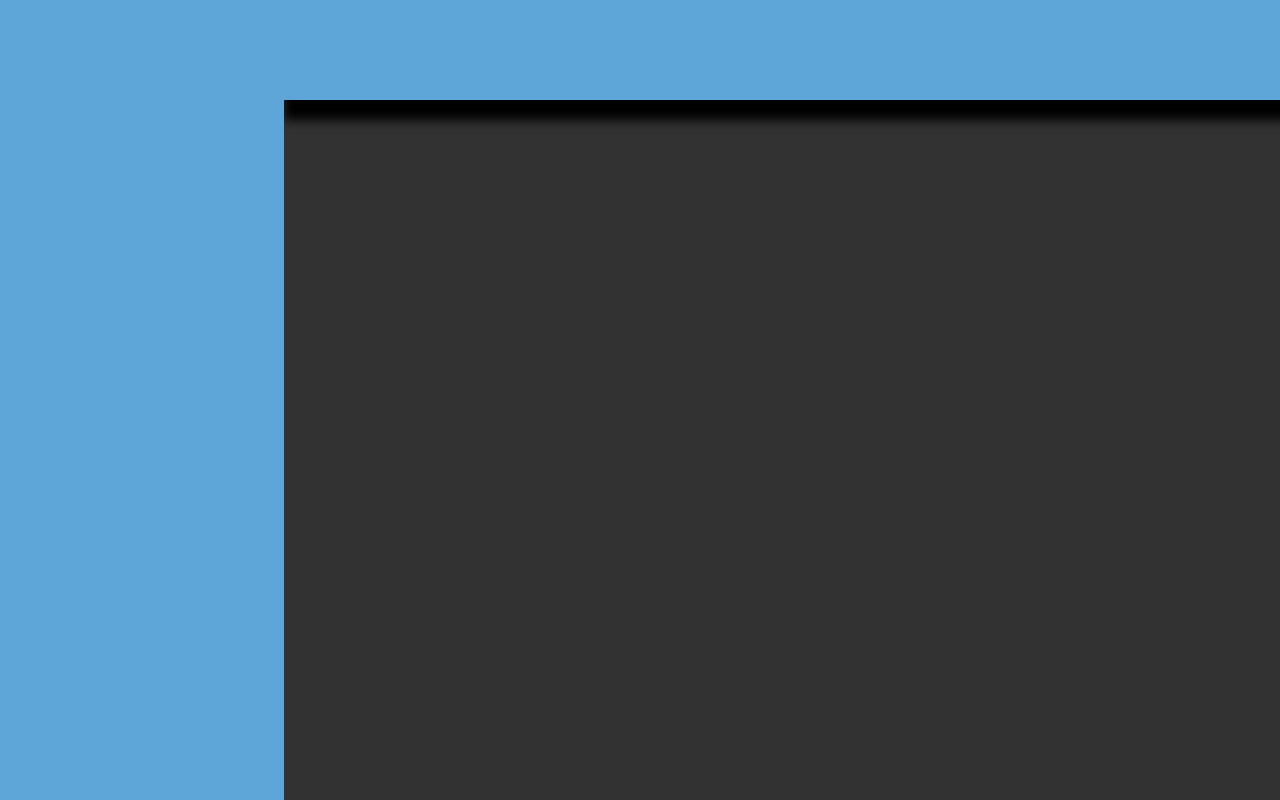
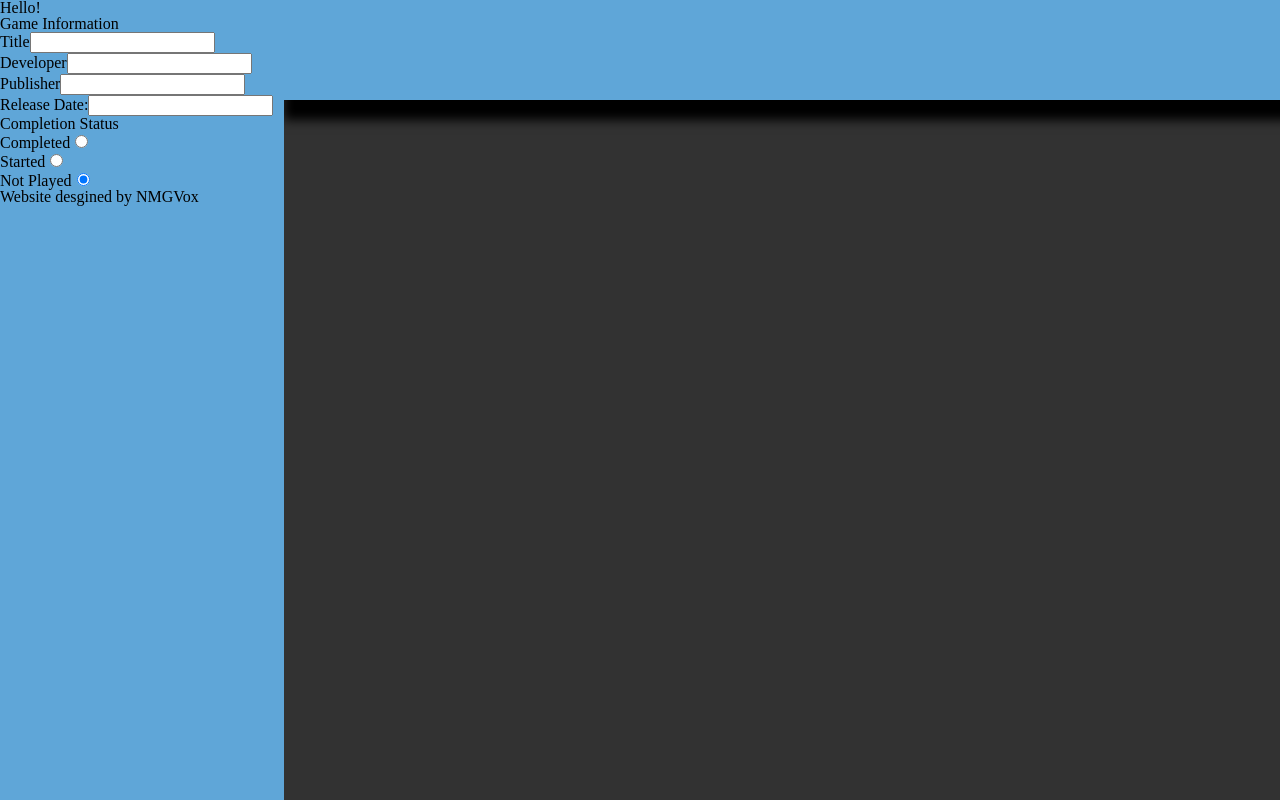
Before and after one commit to NMGVox/Video-Game-Library-App, a plain HTML site: page index.html in a window 1280 px wide. Drawn offline with Linux system fonts and the light colour scheme.

Commit message:
Add form to sidebar

```diff
--- a/index.html
+++ b/index.html
@@ -9,11 +9,49 @@
 </head>
 <body>
     <div class="sidebar">
-
+        <div class="logo-container">
+            <h1 class="logo">Hello!</h1>
+        </div>
+        <div class="form-container">
+            <form id="addGameForm">
+                <ul>
+                    <li><h1 class="Form Header">Game Information</h1></li>
+                    <li>
+                        <label for="title">Title</label><input id="title" name="title" required type="text">
+                    </li>
+                    <li>
+                        <label for="dev">Developer</label><input id="dev" name="dev" required type="text">
+                    </li>
+                    <li>
+                        <label for="publisher">Publisher</label><input id="publisher" name="publisher" type="text">
+                    </li>
+                    <li>
+                        <label for="release-date">Release Date:</label><input id="release-date" name="release-date" type="text">
+                    </li>
+                    <li><h2 class="radio-header">Completion Status</h2></li>
+                    <li>
+                        <label for="completed">Completed</label><input type="radio" id="completed" name="completion_status"  value="completed">
+                    </li>
+                    <li>
+                        <label for="started">Started</label><input type="radio"  id="started" name="completion_status"  value="started">
+                    </li>
+                    <li>
+                        <label for="unplayed">Not Played</label><input type="radio" id="unplayed" name="completion_status" value="unplayed" checked>
+                    </li>
+                </ul>
+            </form>
+        </div>
+        <div class="side-footer">
+            <p>Website desgined by NMGVox</p>
+        </div>
     </div>
     <div class="main">
-        <div class="searchbar"></div>
-        <div class="library"></div>
+        <div class="searchbar">
+
+        </div>
+        <div class="library">
+
+        </div>
     </div>
 </body>
 </html>
--- a/script.js
+++ b/script.js
@@ -9,5 +9,5 @@ function VideoGame(title, developer, publisher, year_released, play_status) {
 }
 
 function AddVideoGame() {
-    //Hm.
+    //Form related stuff.
 }
```
